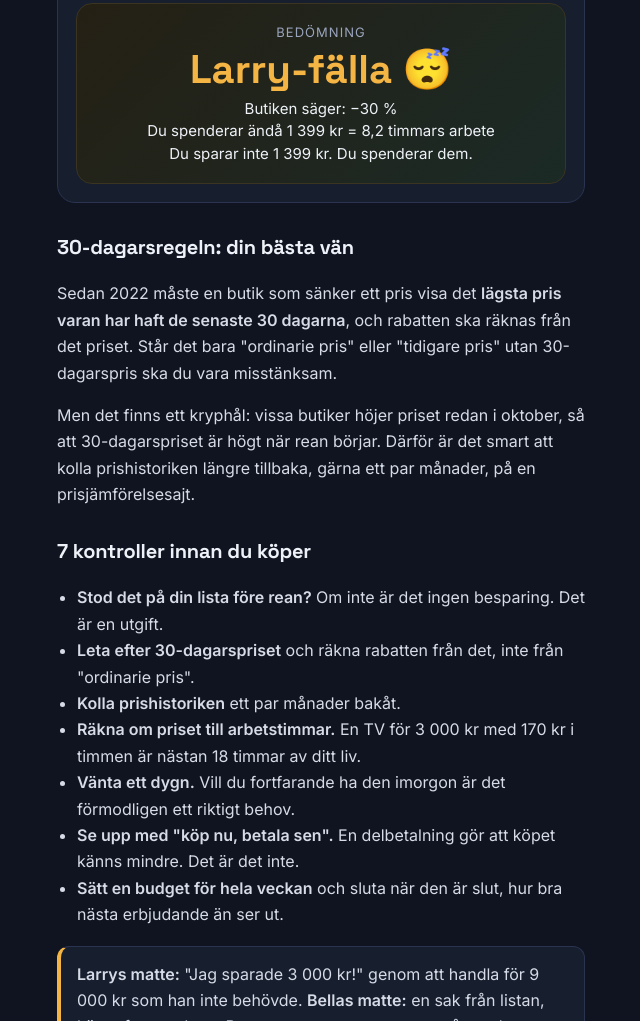
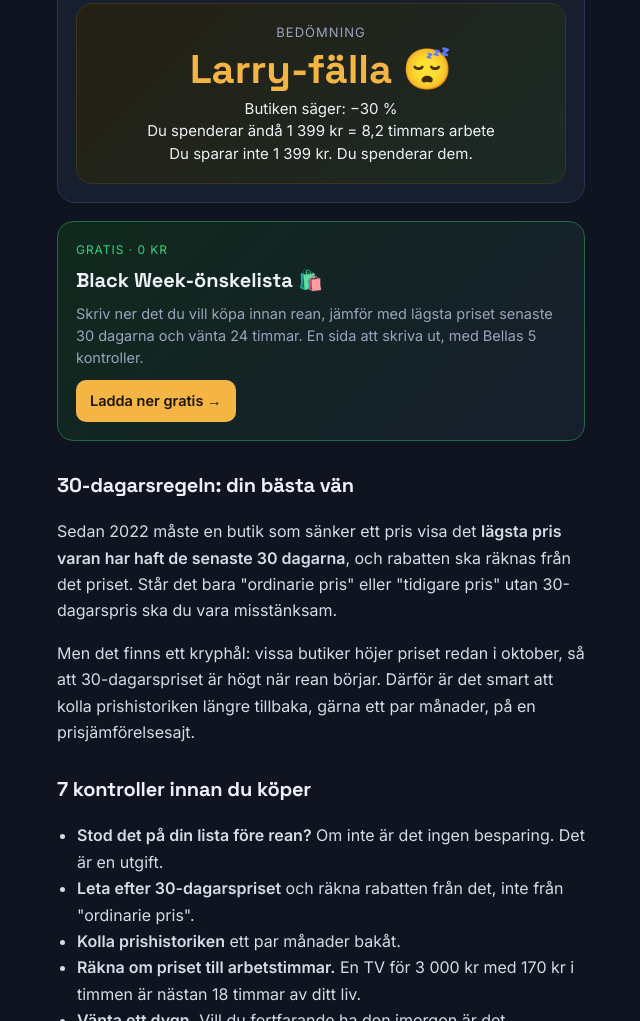
Before and after one commit to ericriikola33-coder/Tidonet, a plain HTML site: page sv/black-week.html in a window 1280 px wide. Shown: the part 841-1862 px from the top of the page, without its empty margins (319-959 px from the left). Drawn offline with Linux system fonts and the light colour scheme.

Commit message:
Add free Black Week wishlist (Gumroad) to Swedish deal checker page
Co-Authored-By: Claude Opus 5.5 <noreply@anthropic.com>
Claude-Session: https://claude.ai/code/session_01RUNeUADK4gzoNpWNMx6xRb

```diff
--- a/sv/black-week.html
+++ b/sv/black-week.html
@@ -57,6 +57,12 @@
         <div class="small" id="d-o" style="color:var(--text);margin-top:6px;line-height:1.5"></div>
       </div>
     </section>
+    <a class="shop" href="https://riikola.gumroad.com/l/Onskelista" rel="noopener" style="margin:18px 0;background:linear-gradient(135deg,#10291c,#171e2e);border-color:#1f6b45">
+      <span class="k" style="color:#34d27b">Gratis · 0 kr</span>
+      <b>Black Week-önskelista 🛍️</b>
+      <span>Skriv ner det du vill köpa innan rean, jämför med lägsta priset senaste 30 dagarna och vänta 24 timmar. En sida att skriva ut, med Bellas 5 kontroller.</span>
+      <em>Ladda ner gratis →</em>
+    </a>
     <script>
     (function(){
       var L={"loc": "sv-SE", "pre": "", "post": " kr", "claimed": "Butiken säger: −%1 %", "real": "Verklig rabatt mot 30-dagarspriset: −%1 %", "fake": "⚠️ Inte billigare än lägsta priset senaste 30 dagarna. Rabatten är falsk.", "spend": "Du spenderar ändå %1", "hours": " = %1 timmars arbete", "vLarry": "Larry-fälla 😴", "tLarry": "Du sparar inte %1. Du spenderar dem.", "vFake": "Falskt fynd 🚩", "vBella": "Bella-fynd ✨", "vWait": "Vänta ett dygn 🤔"};
```
